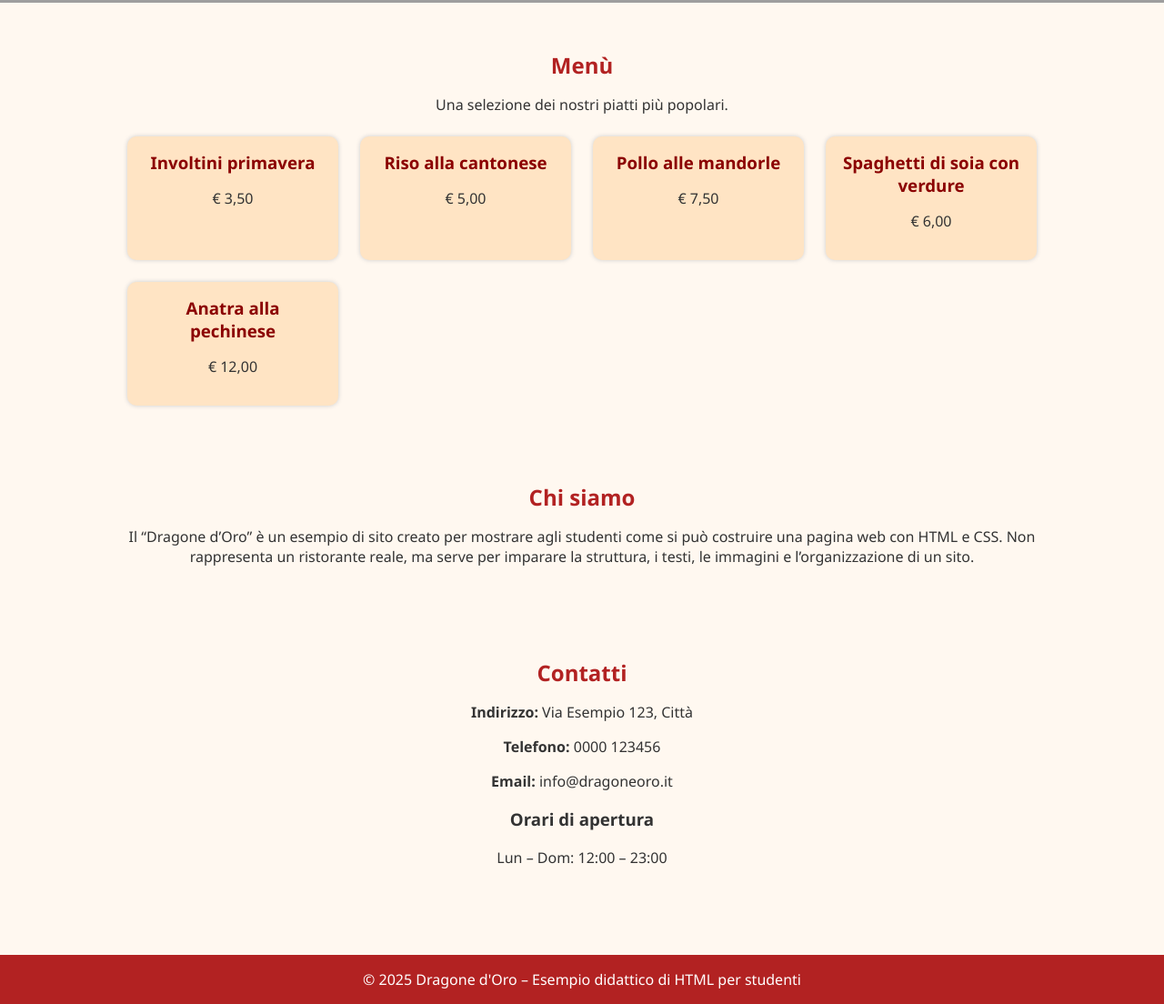
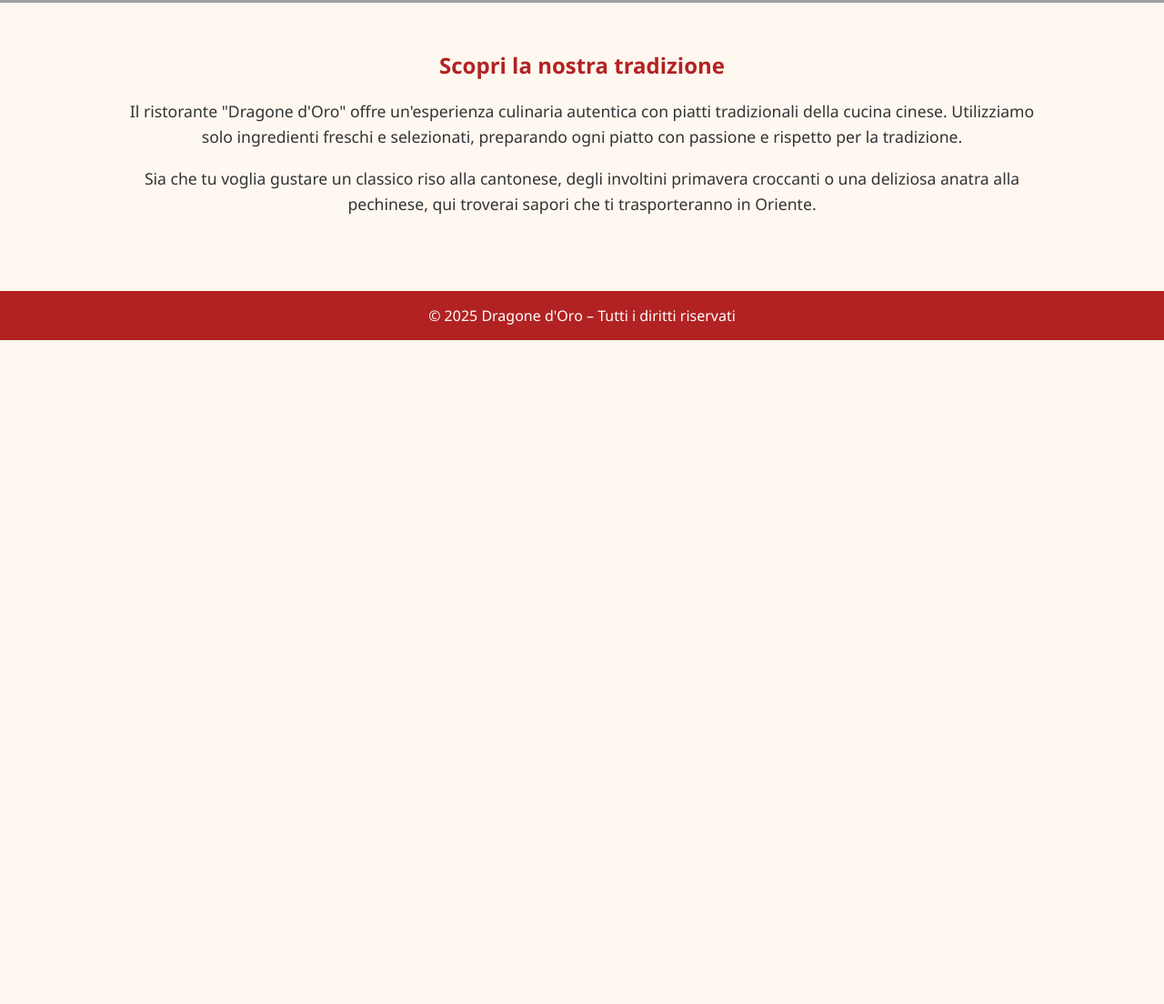
Before and after one commit to Alebox89/Ristorante-Cinese, a plain HTML site: page index.html in a window 1280 px wide. Shown: the part 688-1792 px from the top of the page at 91% size. After the commit the page ends 1062 px from the top, so only its background shows below. Drawn offline with Linux system fonts and the light colour scheme; grey boxes are pictures that could not be loaded.

Commit message:
Refactor HTML structure and improve styling

```diff
--- a/index.html
+++ b/index.html
@@ -3,31 +3,24 @@
 <head>
   <meta charset="UTF-8">
   <meta name="viewport" content="width=device-width, initial-scale=1">
-  <title>Ristorante Cinese "Dragone d'Oro"</title>
+  <title>Ristorante Cinese "Dragone d'Oro" - Home</title>
   <style>
     body {
       margin: 0;
       font-family: 'Segoe UI', Tahoma, Geneva, Verdana, sans-serif;
       background-color: #fff8f0;
       color: #333;
-      scroll-behavior: smooth; /* Scorrimento morbido tra sezioni */
     }
-
     header {
       background-color: #b22222;
       color: white;
       padding: 1.5rem;
       text-align: center;
-      position: sticky;  /* Fissa il header */
+      position: sticky;
       top: 0;
       z-index: 1000;
     }
-
-    header h1 {
-      margin: 0;
-      font-size: 2.5rem;
-    }
-
+    header h1 { margin: 0; font-size: 2.5rem; }
     nav {
       background-color: #8b0000;
       display: flex;
@@ -38,18 +31,8 @@
       top: 90px;
       z-index: 999;
     }
-
-    nav a {
-      color: white;
-      text-decoration: none;
-      font-weight: bold;
-      transition: color 0.3s;
-    }
-
-    nav a:hover {
-      color: #ffd700;
-    }
-
+    nav a { color: white; text-decoration: none; font-weight: bold; transition: color 0.3s; }
+    nav a:hover { color: #ffd700; }
     .hero {
       background-image: url('https://images.unsplash.com/photo-1600891964599-f61ba0e24092');
       background-size: cover;
@@ -62,58 +45,24 @@
       text-shadow: 2px 2px 4px #000;
       font-size: 2rem;
     }
-
-    .section {
+    .content {
       padding: 2rem;
       max-width: 1000px;
       margin: auto;
       text-align: center;
     }
-
-    .section h2 {
-      color: #b22222;
-      margin-bottom: 1rem;
-    }
-
-    .menu-grid {
-      display: grid;
-      grid-template-columns: repeat(auto-fit, minmax(200px, 1fr));
-      gap: 1.5rem;
-      margin-top: 1.5rem;
-    }
-
-    .menu-item {
-      background-color: #ffe4c4;
-      padding: 1rem;
-      border-radius: 10px;
-      box-shadow: 0 0 5px #ccc;
-    }
-
-    .menu-item h3 {
-      margin: 0;
-      color: #8b0000;
-    }
-
+    .content h2 { color: #b22222; }
+    .content p { font-size: 1.1rem; line-height: 1.6; }
     footer {
       background-color: #b22222;
       color: white;
       text-align: center;
       padding: 1rem;
-      margin-top: 3rem;
+      margin-top: 2rem;
     }
-
     @media (max-width: 600px) {
-      .hero {
-        font-size: 1.5rem;
-        text-align: center;
-        padding: 1rem;
-      }
-
-      nav {
-        flex-direction: column;
-        gap: 1rem;
-        top: 110px;
-      }
+      .hero { font-size: 1.5rem; text-align: center; padding: 1rem; }
+      nav { flex-direction: column; gap: 1rem; top: 110px; }
     }
   </style>
 </head>
@@ -125,67 +74,28 @@
 </header>
 
 <nav>
-    <a href="#">Home</a>
-    <a href="#menu">Menù</a>
-    <a href="#chisiamo">Chi siamo</a>
-    <a href="#contatti">Contatti</a>
+  <a href="index.html">Home</a>
+  <a href="menu.html">Menù</a>
+  <a href="chisiamo.html">Chi siamo</a>
+  <a href="contatti.html">Contatti</a>
 </nav>
 
 <div class="hero">
   Benvenuti al Dragone d'Oro
 </div>
 
-  <!-- Sezione Menù -->
-  <div id="menu" class="section">
-    <h2>Menù</h2>
-    <p>Una selezione dei nostri piatti più popolari.</p>
-
-    <div class="menu-grid">
-      <div class="menu-item">
-        <h3>Involtini primavera</h3>
-        <p>€ 3,50</p>
-      </div>
-      <div class="menu-item">
-        <h3>Riso alla cantonese</h3>
-        <p>€ 5,00</p>
-      </div>
-      <div class="menu-item">
-        <h3>Pollo alle mandorle</h3>
-        <p>€ 7,50</p>
-      </div>
-      <div class="menu-item">
-        <h3>Spaghetti di soia con verdure</h3>
-        <p>€ 6,00</p>
-      </div>
-      <div class="menu-item">
-        <h3>Anatra alla pechinese</h3>
-        <p>€ 12,00</p>
-      </div>
-    </div>
-  </div>
-
-  <!-- Sezione Chi Siamo -->
-  <div id="chisiamo" class="section">
-    <h2>Chi siamo</h2>
+<div class="content">
+  <h2>Scopri la nostra tradizione</h2>
   <p>
-      Il “Dragone d’Oro” è un esempio di sito creato per mostrare agli studenti come si può costruire una pagina web con HTML e CSS.
-      Non rappresenta un ristorante reale, ma serve per imparare la struttura, i testi, le immagini e l’organizzazione di un sito.
+    Il ristorante "Dragone d'Oro" offre un'esperienza culinaria autentica con piatti tradizionali della cucina cinese. Utilizziamo solo ingredienti freschi e selezionati, preparando ogni piatto con passione e rispetto per la tradizione.
+  </p>
+  <p>
+    Sia che tu voglia gustare un classico riso alla cantonese, degli involtini primavera croccanti o una deliziosa anatra alla pechinese, qui troverai sapori che ti trasporteranno in Oriente.
   </p>
 </div>
 
-  <!-- Sezione Contatti -->
-  <div id="contatti" class="section">
-    <h2>Contatti</h2>
-    <p><strong>Indirizzo:</strong> Via Esempio 123, Città</p>
-    <p><strong>Telefono:</strong> 0000 123456</p>
-    <p><strong>Email:</strong> info@dragoneoro.it</p>
-
-    <h3>Orari di apertura</h3>
-    <p>Lun – Dom: 12:00 – 23:00</p>
-  </div>
-
 <footer>
-    &copy; 2025 Dragone d'Oro – Esempio didattico di HTML per studenti
+  &copy; 2025 Dragone d'Oro – Tutti i diritti riservati
 </footer>
 
 </body>
```
Lines whose indentation alone changed are shown as unchanged.
